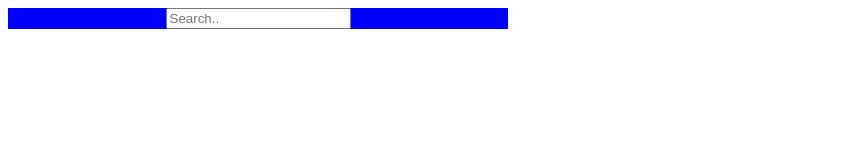
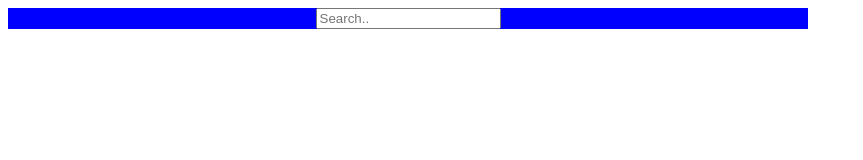
Before and after one commit to FrankzeeTank/FrankzeeTank.github.io, a plain HTML site: page index.html in a window 1280 px wide. Shown: the whole page, without its empty margins (0-863 px from the left). Drawn offline with Linux system fonts and the light colour scheme.

Commit message:
Update style.css

```diff
--- a/css/style.css
+++ b/css/style.css
@@ -3,7 +3,7 @@ body {
   overflow: hidden;}
 
 .wrapper {background-color:blue;
-          max-width:500px;
+  max-width:800px;}
 
 .article {background-color:white;
   padding:8px;}
```
